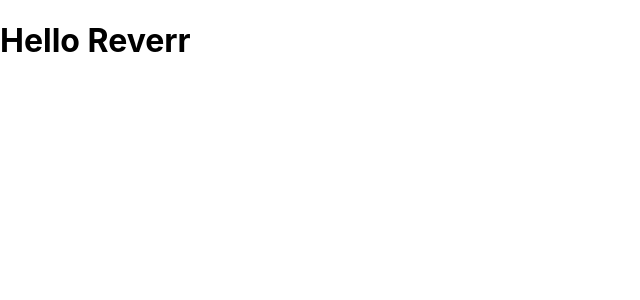
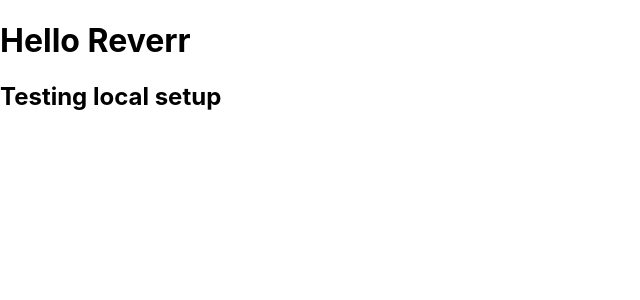
Before and after one commit to Reverr-Finaura/rvpreact, a React (Create React App) app: page / in a window 1280 px wide. Shown: the top 300 px of the page, without its empty margins (0-640 px from the left). Built offline with nearby package versions, Linux system fonts and the light colour scheme.

Commit message:
testing local env

```diff
--- a/src/App.js
+++ b/src/App.js
@@ -1,10 +1,12 @@
+import React from "react";
 import "./App.css";
 
 function App() {
   return (
-    <>
+    <React.Fragment>
       <h1>Hello Reverr</h1>
-    </>
+      <h2>Testing local setup</h2>
+    </React.Fragment>
   );
 }
 
```
Also changed, not shown: 1 other file (tests, documents, lock files or other folders).
